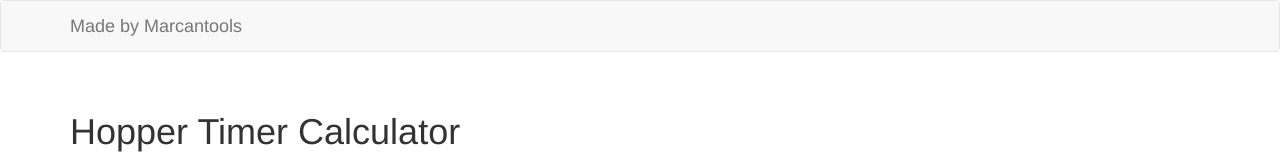
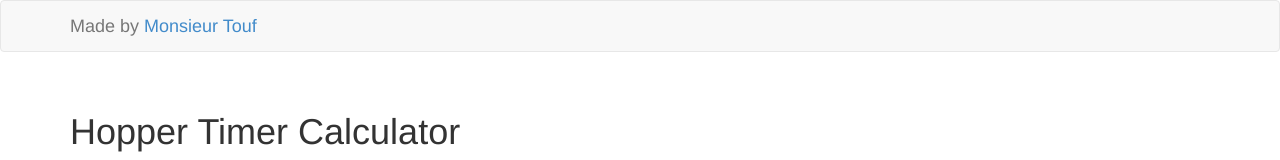
Before and after one commit to Epicjii/Epicjii.github.io, a plain HTML site: page index.html in a window 1280 px wide. Shown: the top 160 px of the page. Drawn offline with Linux system fonts and the light colour scheme.

Commit message:
Update index.html

```diff
--- a/index.html
+++ b/index.html
@@ -2,7 +2,7 @@
 
 <html lang="en">
 <head>
-<title>Hopper Timer Calculator &ndash; Made by Marcantools</title>
+<title>Hopper Timer Calculator &ndash; Made by Monsieur Touf</title>
 
   <meta name="viewport" content="width=device-width, initial-scale=1">
 <meta charset="UTF-8">
@@ -17,7 +17,8 @@
   <!-- We use the fluid option here to avoid overriding the fixed width of a normal container within the narrow content columns. -->
   <div class="container">
     <div class="navbar-header">
-      <span class="navbar-brand">Made by Marcantools</span>
+      <span class="navbar-brand">Made by <a href="https://www.youtube.com/@LeMarcantouf">Monsieur Touf</a>
+      </span>
     </div>
   </div>
 </nav>
```
